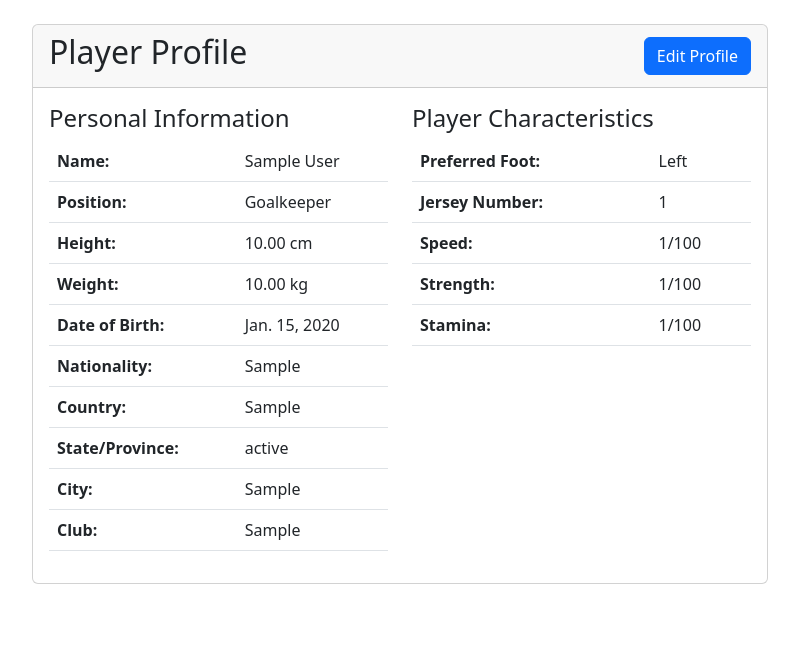
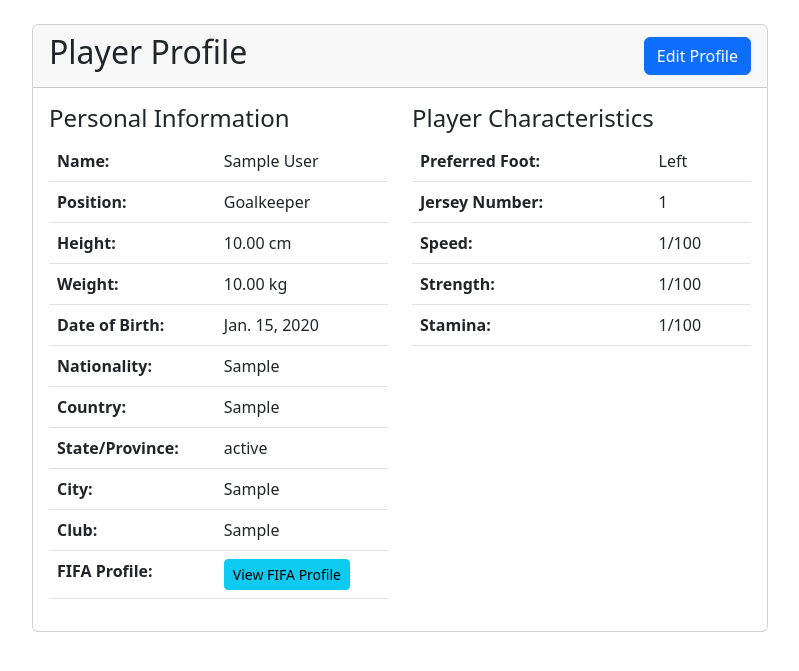
Before and after one commit to ivotripunovic/football_talents, a Django app: page /players/profile/1/ in a window 1280 px wide. Shown: the part 56-727 px from the top of the page, without its empty margins (240-1039 px from the left). Run offline with Django 5.2, Linux system fonts and the light colour scheme; a user stored in the database is signed in; tables that the repository leaves empty hold one stand-in row (values such as "Sample post").

Commit message:
adding fifa profile url

```diff
--- a/players/forms.py
+++ b/players/forms.py
@@ -14,8 +14,9 @@ class PlayerProfileForm(forms.ModelForm):
     class Meta:
         model = Player
         fields = ['position', 'height', 'weight', 'date_of_birth', 'nationality',
-                 'country', 'state', 'city', 'club',
+                 'country', 'state', 'city', 'club', 'fifa_profile_url',
                  'preferred_foot', 'jersey_number', 'speed', 'strength', 'stamina']
         widgets = {
             'date_of_birth': forms.DateInput(attrs={'type': 'date'}),
+            'fifa_profile_url': forms.URLInput(attrs={'placeholder': 'https://www.fifa.com/player/...'}),
         }
--- a/players/models.py
+++ b/players/models.py
@@ -1,5 +1,6 @@
 from django.db import models
 from django.contrib.auth.models import User
+from django.core.validators import URLValidator
 
 class Player(models.Model):
     POSITION_CHOICES = [
@@ -19,6 +20,7 @@ class Player(models.Model):
     state = models.CharField(max_length=100, help_text="State/Province of residence", blank=True, null=True)
     city = models.CharField(max_length=100, help_text="City of residence", blank=True, null=True)
     club = models.CharField(max_length=100, help_text="Current football club", blank=True, null=True)
+    fifa_profile_url = models.URLField(max_length=255, help_text="Link to official FIFA profile", blank=True, null=True, validators=[URLValidator()])
     preferred_foot = models.CharField(max_length=10, choices=[('L', 'Left'), ('R', 'Right'), ('B', 'Both')])
     jersey_number = models.IntegerField(null=True, blank=True)
     speed = models.IntegerField(help_text="Speed rating (1-100)", null=True, blank=True)
--- a/players/templates/players/profile.html
+++ b/players/templates/players/profile.html
@@ -56,6 +56,18 @@
                                     <th>Club:</th>
                                     <td>{{ player.club|default:"Not specified" }}</td>
                                 </tr>
+                                <tr>
+                                    <th>FIFA Profile:</th>
+                                    <td>
+                                        {% if player.fifa_profile_url %}
+                                            <a href="{{ player.fifa_profile_url }}" target="_blank" class="btn btn-sm btn-info">
+                                                <i class="fas fa-external-link-alt"></i> View FIFA Profile
+                                            </a>
+                                        {% else %}
+                                            Not available
+                                        {% endif %}
+                                    </td>
+                                </tr>
                             </table>
                         </div>
                         <div class="col-md-6">
```
Also changed, not shown: TASK.md (+8 -1 lines), players/admin.py (+6 -1 lines), players/migrations/0003_player_fifa_profile_url.py (added).
